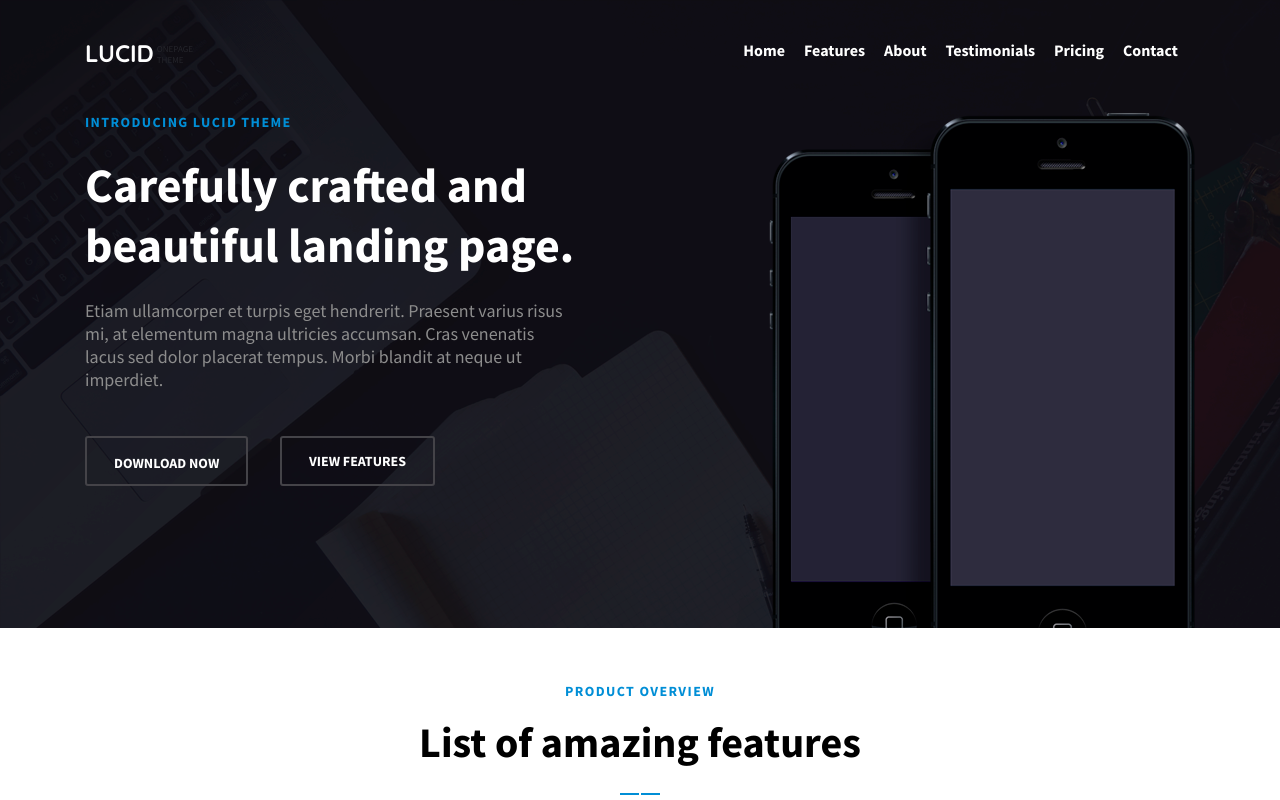
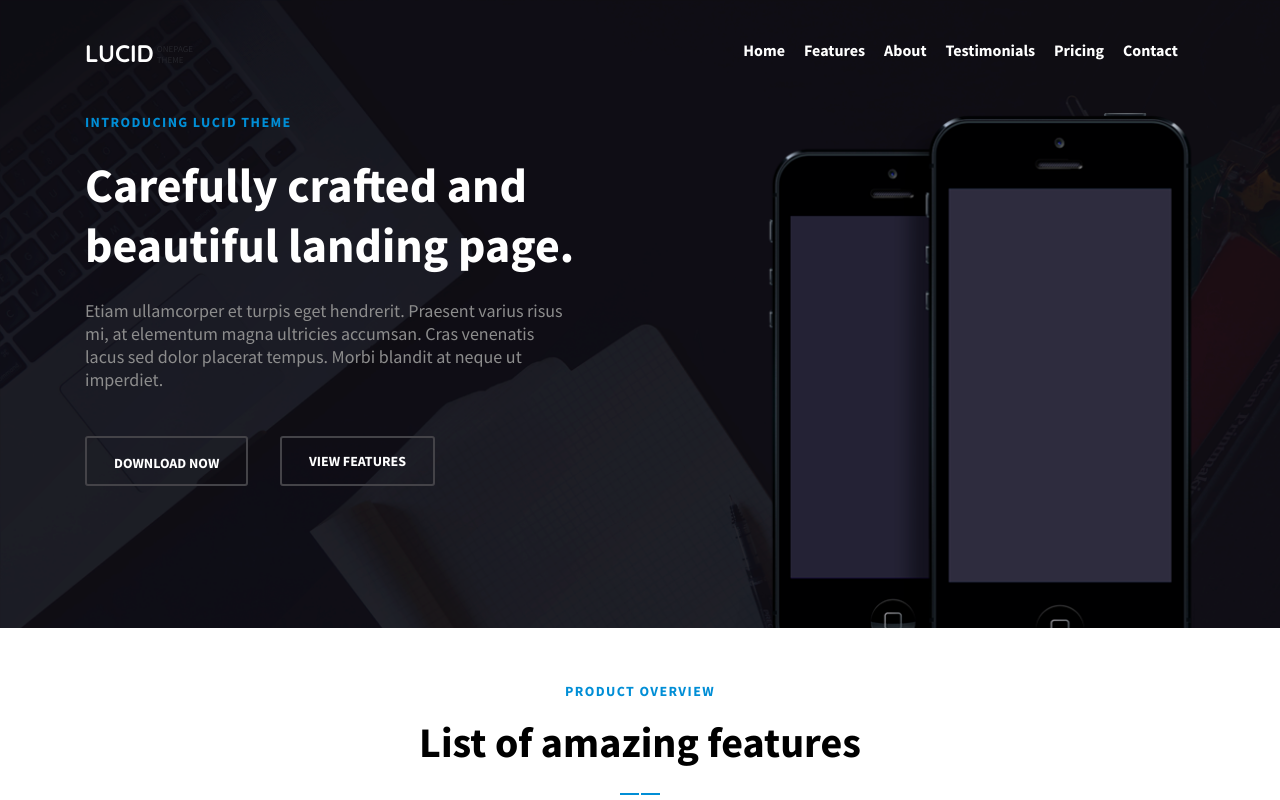
Before and after one commit to Serhii-koziar/lucid, a plain HTML site: page index.html in a window 1280 px wide. Shown: the top 800 px of the page. Drawn offline with nearby package versions, Linux system fonts and the light colour scheme; files whose address does not match are found by name.

Commit message:
Update main.css

```diff
--- a/css/main.css
+++ b/css/main.css
@@ -19,6 +19,8 @@ body{
 .header{
 
 	background-image: url(../img/header_bg.png);
+	-webkit-background-size: cover;
+	background-size: cover;
 	background-repeat: no-repeat;
 }
 .header_top_content{
@@ -162,6 +164,8 @@ body{
 }
 .phone_img{
 	background-image: url(../img/header_img.png);
+	-webkit-background-size: cover;
+	background-size: cover;
 	height: 515px;
 	background-repeat: no-repeat;
 	float: right;
```
